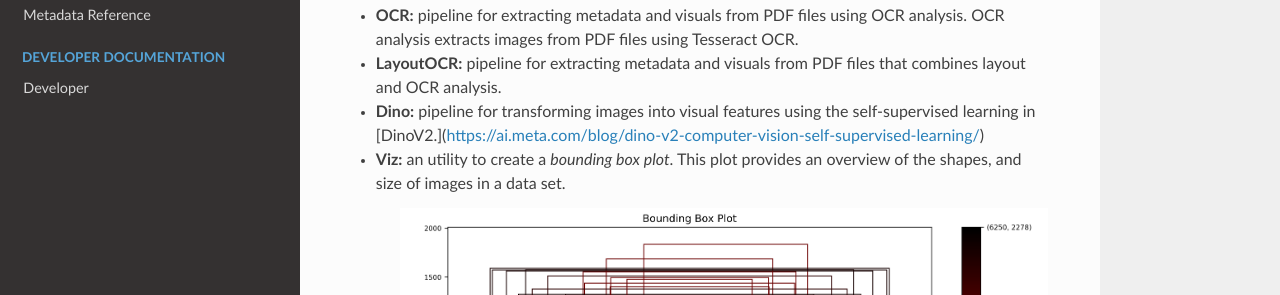
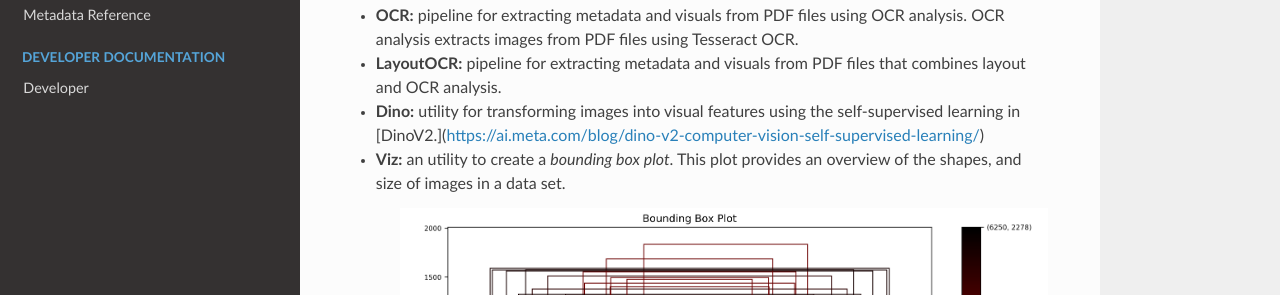
Before and after one commit to AiDAPT-A/VisArchPy, a Sphinx documentation site: the page built from docs/quick-start.rst, in a window 1280 px wide and 900 px high. Shown: the part 420-715 px from the top of the window. Built offline with Sphinx 7.4.7 and the Read the Docs theme 2.0.0, drawn with Linux system fonts in a browser that asks for light colours; pages that are not in the unit, such as notebooks, are missing from menus.

Commit message:
Fix typo in Dino utility

```diff
--- a/docs/quick-start.rst
+++ b/docs/quick-start.rst
@@ -8,7 +8,7 @@ The main features of VisArchPy are:
 * **Layout:** pipeline for extracting metadata and visuals (images) from PDF files using a layout analysis. Layout analysis recursively checks elements in the PDF file and sorts them into images, text, and other elements.
 * **OCR:** pipeline for extracting metadata and visuals from PDF files using OCR analysis. OCR analysis extracts images from PDF files using Tesseract OCR.
 * **LayoutOCR:** pipeline for extracting metadata and visuals from PDF files that combines layout and OCR analysis.
-* **Dino:** pipeline for transforming images into visual features using the self-supervised  learning in [DinoV2.](https://ai.meta.com/blog/dino-v2-computer-vision-self-supervised-learning/)
+* **Dino:** utility for transforming images into visual features using the self-supervised  learning in [DinoV2.](https://ai.meta.com/blog/dino-v2-computer-vision-self-supervised-learning/)
 * **Viz:** an utility to create a *bounding box plot*. This plot provides an overview of the shapes, and size of images in a data set.
 
    .. image:: img/all-plot-heat.png
```
